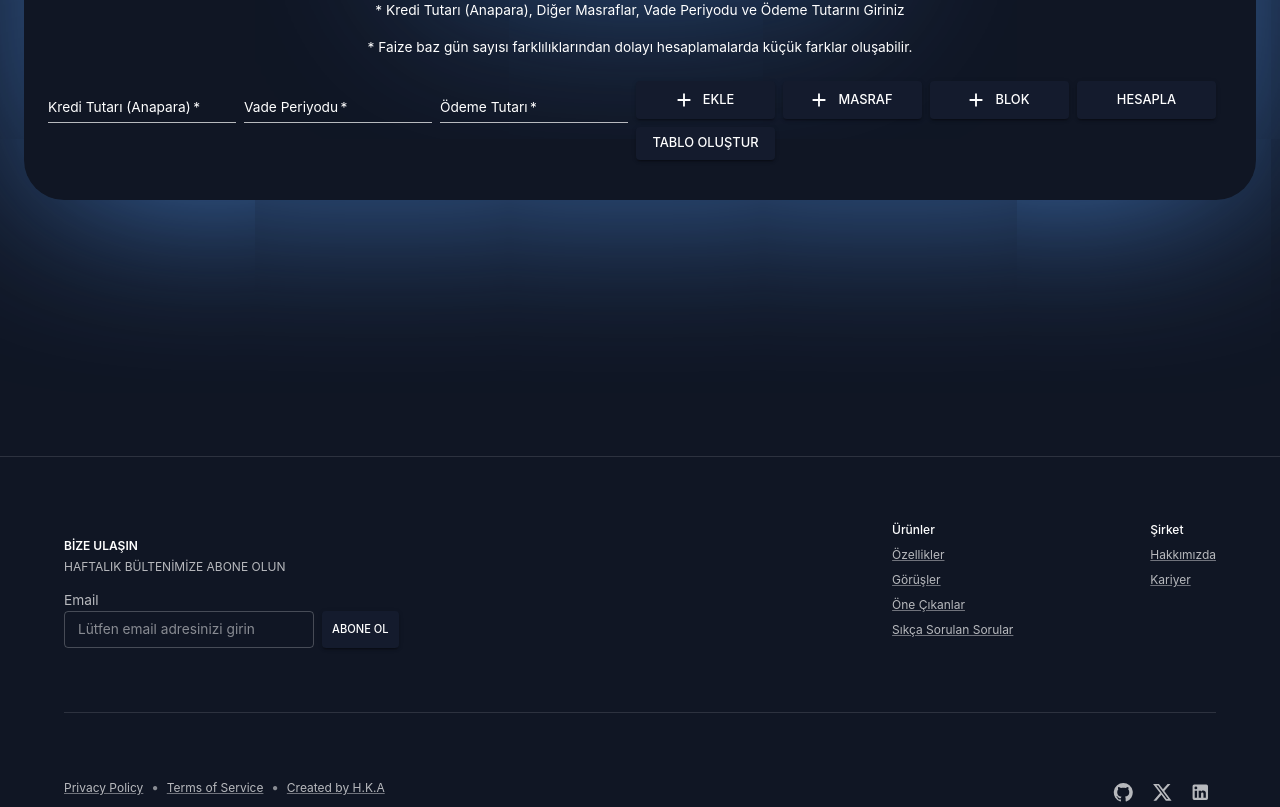
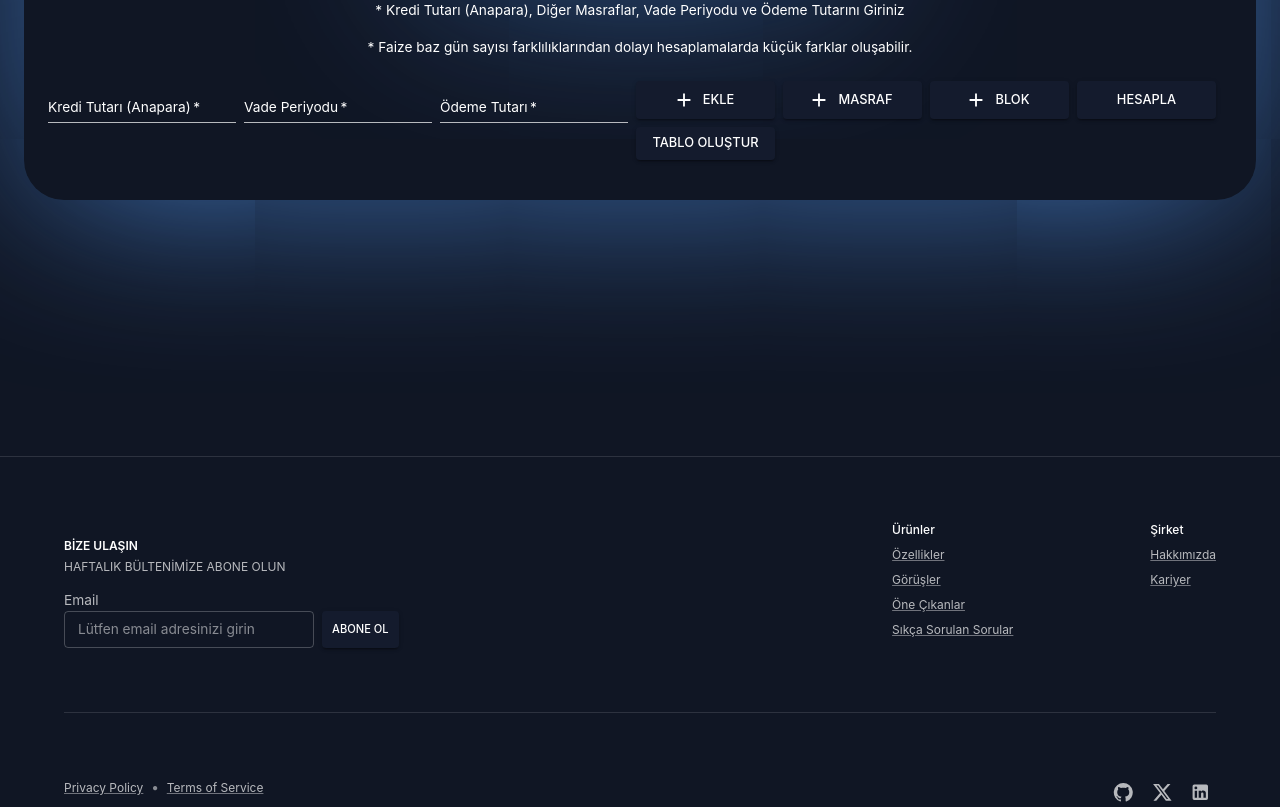
Before and after one commit to haticekatranciakgul/test.kredi-maliyeti-hesaplama, a React (Create React App) app: page / in a window 1280 px wide. Shown: the part 624-1431 px from the top of the page. Built offline with nearby package versions, Linux system fonts and the light colour scheme.

Commit message:
Update footer ui

```diff
--- a/src/Pages/Footer.js
+++ b/src/Pages/Footer.js
@@ -141,9 +141,9 @@ export default function Footer() {
               Terms of Service
             </Link>
             <Typography sx={{ display: 'inline', mx: 0.5, opacity: 0.5 }}>
-              &nbsp;•&nbsp;
+
             </Typography>
-            <Link color="text.secondary" variant="body2" href="https://github.com/haticekatranciakgul">Created by H.K.A</Link>
+            {/* <Link color="text.secondary" variant="body2" href="https://github.com/haticekatranciakgul">Created by H.K.A</Link> */}
 
             {/* <Copyright /> */}
           </div>
@@ -156,7 +156,7 @@ export default function Footer() {
             <IconButton
               color="inherit"
               size="small"
-              href="https://github.com/haticekatranciakgul"
+             href="#"
               aria-label="GitHub"
               sx={{ alignSelf: 'center' }}
             >
```
